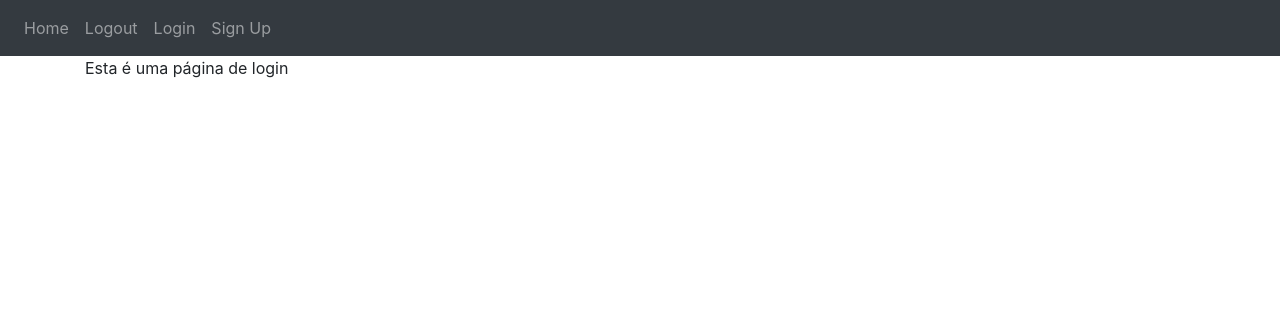
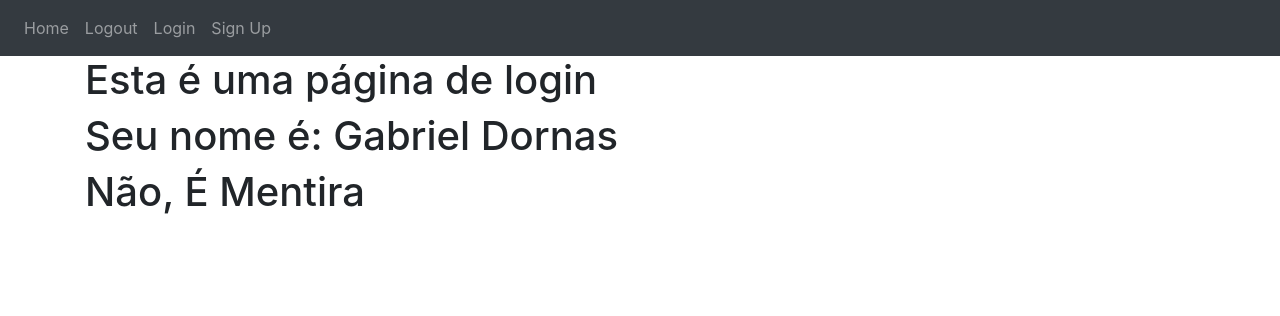
Before and after one commit to M41R40/flask, a Flask app: page /login in a window 1280 px wide. Shown: the top 316 px of the page. Run offline with Flask 2, Linux system fonts and the light colour scheme; some libraries are stand-ins or nearby versions.

Commit message:
Aprendendo a passar variáveis para templates

```diff
--- a/website/auth.py
+++ b/website/auth.py
@@ -4,7 +4,7 @@ auths = Blueprint('auths', __name__)
 
 @auths.route('login')
 def login():
-  return render_template('login.html')
+  return render_template('login.html', name='Gabriel Dornas', boolean=False)
 
 @auths.route('logout')
 def logout():
--- a/website/templates/login.html
+++ b/website/templates/login.html
@@ -1,3 +1,11 @@
 {% extends "base.html" %}
 {% block title %}Login{% endblock %}
-{% block content %}Esta é uma página de login{% endblock %}
+{% block content %}
+<h1>Esta é uma página de login</h1>
+<h1>{{ 'Seu nome é: ' + name }}</h1>
+{% if boolean == True %}
+<h1>Sim, É verdade</h1>
+{% elif boolean == False %}
+<h1>Não, É Mentira</h1>
+{% endif %}
+{% endblock %}
```
